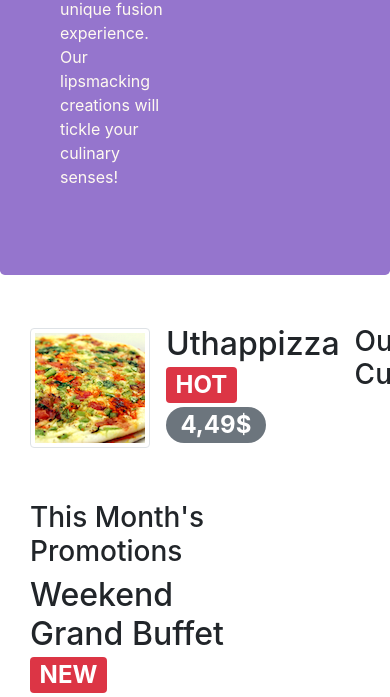
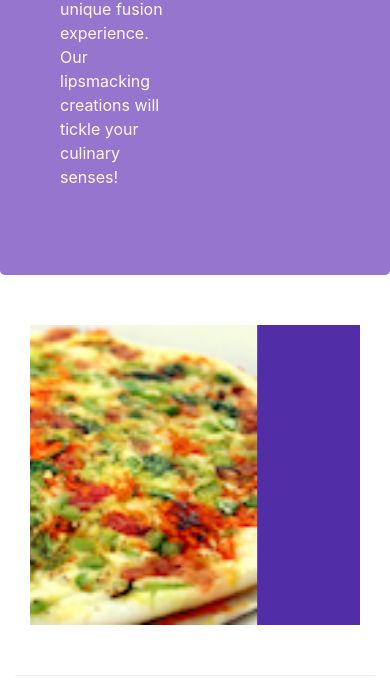
Before and after one commit to caronteone/ConFusion, a website: page index.html in a window 390 px wide. Shown: the part 403-1100 px from the top of the page. Drawn offline with nearby package versions, Linux system fonts and the light colour scheme.

Commit message:
tradimucche

```diff
--- a/css/styles.css
+++ b/css/styles.css
@@ -46,3 +46,17 @@
   border-bottom: 1px solid #ddd;
   padding: 10px ;
 }
+.carousel {
+  background:#512DA8;
+}
+
+.carousel-item {
+  height:300px;
+}
+
+.carousel-item img  {
+  position: absolute;
+  top:0;
+  left:0;
+  min-height: 300px;
+}
--- a/index.html
+++ b/index.html
@@ -19,6 +19,7 @@
 
   <nav class="navbar navbar-dark navbar-expand-sm fixed top">
     <div class="container">
+
       <button class="navbar-toggler" type="button" data-toggle="collapse" data-target ="#Navbar" >
       <span class="navbar-toggler-icon"></span>
     </button>
@@ -107,6 +108,42 @@
     </header>
 
     <div class="container">
+            <div class="row row-content">
+                    <div class="col">
+                        <div id="mycarousel" class="carousel slide" data-ride="carousel">
+                            <div class="carousel-inner" role="listbox">
+
+                                <div class="carousel-item active">
+                                    <img class="d-block img-fluid" src="img/uthappizza.png" alt="uthappizza">
+                                    <div class="carousel-caption d-none d-md-block">
+                                        <h2>Uthappizza <span class="badge badge-danger"
+                                            >HOT</span> <span class="badge badge-pill badge-default">4,49$</span></h2>
+                                        <p class="d-none d-sm-block">A unique combination of Indian Uthappam (pancake) and Italian pizza, topped with Cerignola olives, ripe vine cherry tomatoes, Vidalia onion, Guntur chillies and Buffalo Paneer.</p>
+
+
+                                    </div>
+
+
+
+                                </div>
+                                <div class="carousel-item">
+
+
+
+                                </div>
+                                <div class="carousel-item">
+
+
+
+                                </div>
+
+                            </div>
+
+                        </div>
+
+                    </div>
+
+                </div>
         <div class= "row row-content align-items-center">
 
             <div class ="col col-sm order-sm-first col-md">
```
